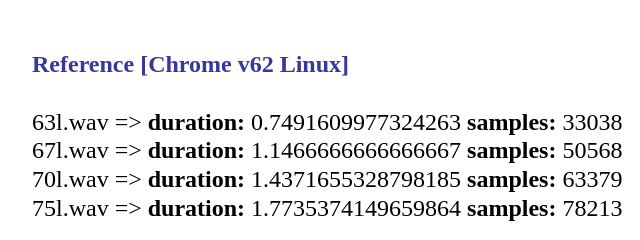
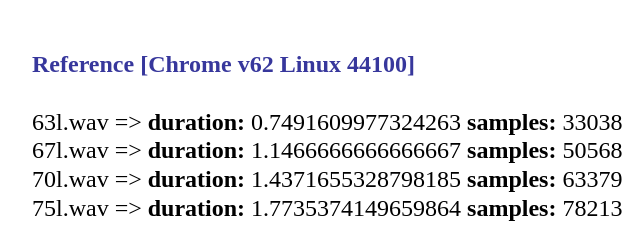
Before and after one commit to acordeonl/decodeAudioData, a plain HTML site: page index.html in a window 1280 px wide. Shown: the top 240 px of the page, 18-658 px from the left. Drawn offline with Linux system fonts and the light colour scheme; no server answers.

Commit message:
sample rate in ref

```diff
--- a/index.html
+++ b/index.html
@@ -31,7 +31,7 @@
     <body>
         <div title>
             <b>
-               Reference [Chrome v62 Linux]
+               Reference [Chrome v62 Linux 44100]
             </b>
         </div>
         </br>
```
